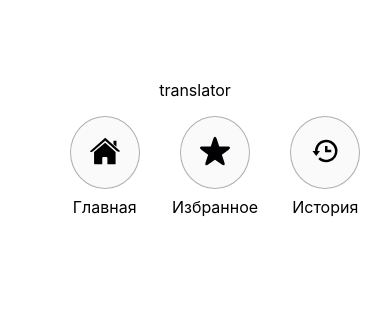
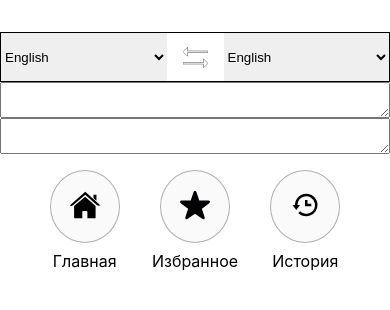
Before and after one commit to DPostnik/translator, a React (Create React App) app: page /translator in a window 390 px wide. Shown: the top 310 px of the page. Built offline with nearby package versions, Linux system fonts and the light colour scheme.

Commit message:
Added initial template for translate page. Added mixins for media queries

```diff
--- a/package.json
+++ b/package.json
@@ -10,12 +10,12 @@
     "@types/node": "^16.11.68",
     "@types/react": "^18.0.21",
     "@types/react-dom": "^18.0.6",
-    "node-sass": "^7.0.3",
     "prettier": "^2.7.1",
     "react": "^18.2.0",
     "react-dom": "^18.2.0",
     "react-router-dom": "^6.4.2",
     "react-scripts": "5.0.1",
+    "sass": "^1.55.0",
     "typescript": "^4.8.4",
     "web-vitals": "^2.1.4"
   },
--- a/src/components/layout/layout.module.scss
+++ b/src/components/layout/layout.module.scss
@@ -1,7 +1,14 @@
+@import '../../styles/utils/_all.scss';
+
 .content__layout {
-  padding: 5rem;
+  padding: 2rem 0;
   display: flex;
   justify-content: center;
   align-items: center;
   flex-direction: column;
+
+  @include md {
+    padding: 5rem;
+  }
+
 }
--- a/src/index.css
+++ b/src/index.css
@@ -14,6 +14,14 @@ code {
     monospace;
 }
 
+select {
+  border: none;
+}
+
+ul {
+  padding-inline-start: 0;
+}
+
 li {
   list-style: none;
 }
--- a/src/pages/translate/index.tsx
+++ b/src/pages/translate/index.tsx
@@ -1,8 +1,25 @@
+import ExchangeIcon from 'assets/icons/exchange.svg';
+
+import classes from './translate.module.scss';
+
 export default function TranslatePage() {
-    return (
+  return (
     <>
-      <div>
-          translator
+      <div className={classes.page__wrapper}>
+        <div className={classes.select__wrapper}>
+          <select className={classes.select__control}>
+            <option value="en">English</option>
+          </select>
+          <img src={ExchangeIcon} alt="arrow" width={25} height={25} />
+          <select className={classes.select__control}>
+            <option value="en">English</option>
+            <option value="ru">Русский</option>
+          </select>
+        </div>
+        <div className={classes.textarea__wrapper}>
+          <textarea></textarea>
+          <textarea></textarea>
+        </div>
       </div>
     </>
   );
--- /dev/null
+++ b/src/pages/translate/translate.module.scss
@@ -0,0 +1,48 @@
+@import '../../styles/utils/_all.scss';
+
+.page__wrapper {
+  width: 100%;
+
+  @include md {
+    max-width: 80rem;
+    padding: 0 3rem;
+  }
+
+  .textarea__wrapper {
+    display: flex;
+    flex-direction: column;
+
+    @include md {
+      flex-direction: row;
+    }
+
+    & > * {
+      flex: 1;
+    }
+  }
+
+  .select__wrapper {
+    display: flex;
+    align-items: center;
+    justify-content: space-between;
+    flex-direction: row;
+    border: 1px solid black;
+
+    &:hover {
+      cursor: pointer;
+    }
+
+    & > *:nth-child(2) {
+      padding: 0 1rem;
+    }
+
+    .select__control {
+      height: 3rem;
+      flex: 1;
+
+      &:hover {
+        cursor: pointer;
+      }
+    }
+  }
+}
--- /dev/null
+++ b/src/styles/utils/_all.scss
@@ -0,0 +1 @@
+@import 'breakpoints';
--- /dev/null
+++ b/src/styles/utils/_breakpoint-definition.scss
@@ -0,0 +1,4 @@
+$breakpoints: (
+  xsonly: 479.5px,
+  md: 930px,
+);
--- /dev/null
+++ b/src/styles/utils/_breakpoints.scss
@@ -0,0 +1,14 @@
+@use 'sass:map';
+@import './breakpoint-definition';
+
+@mixin md {
+  @media screen and (min-width: map.get($breakpoints, 'md')) {
+    @content;
+  }
+}
+
+@mixin mobile-only {
+  @media screen and (max-width: map.get($breakpoints, 'xsonly')) {
+    @content;
+  }
+}
```
Also changed, not shown: 1 other file (tests, documents, lock files or other folders).
